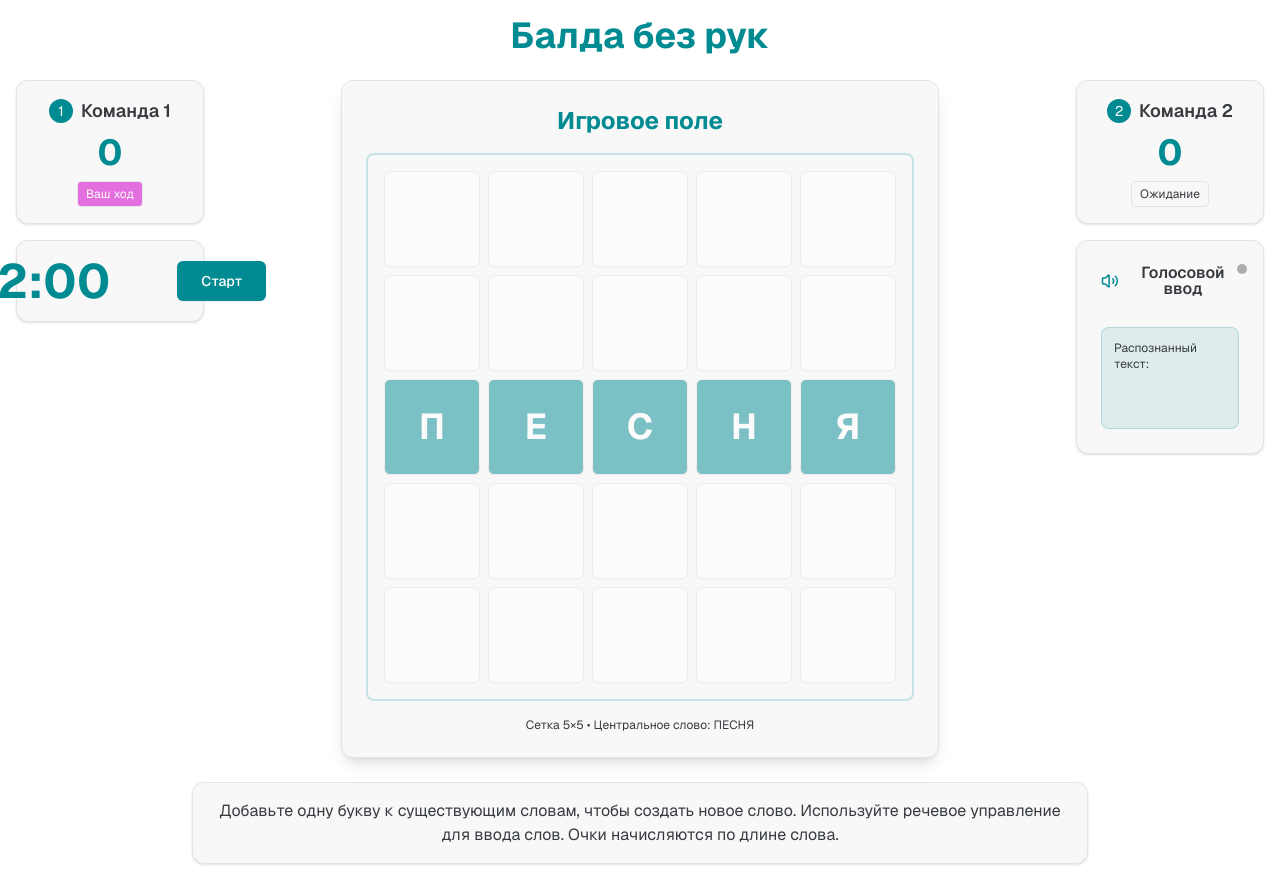
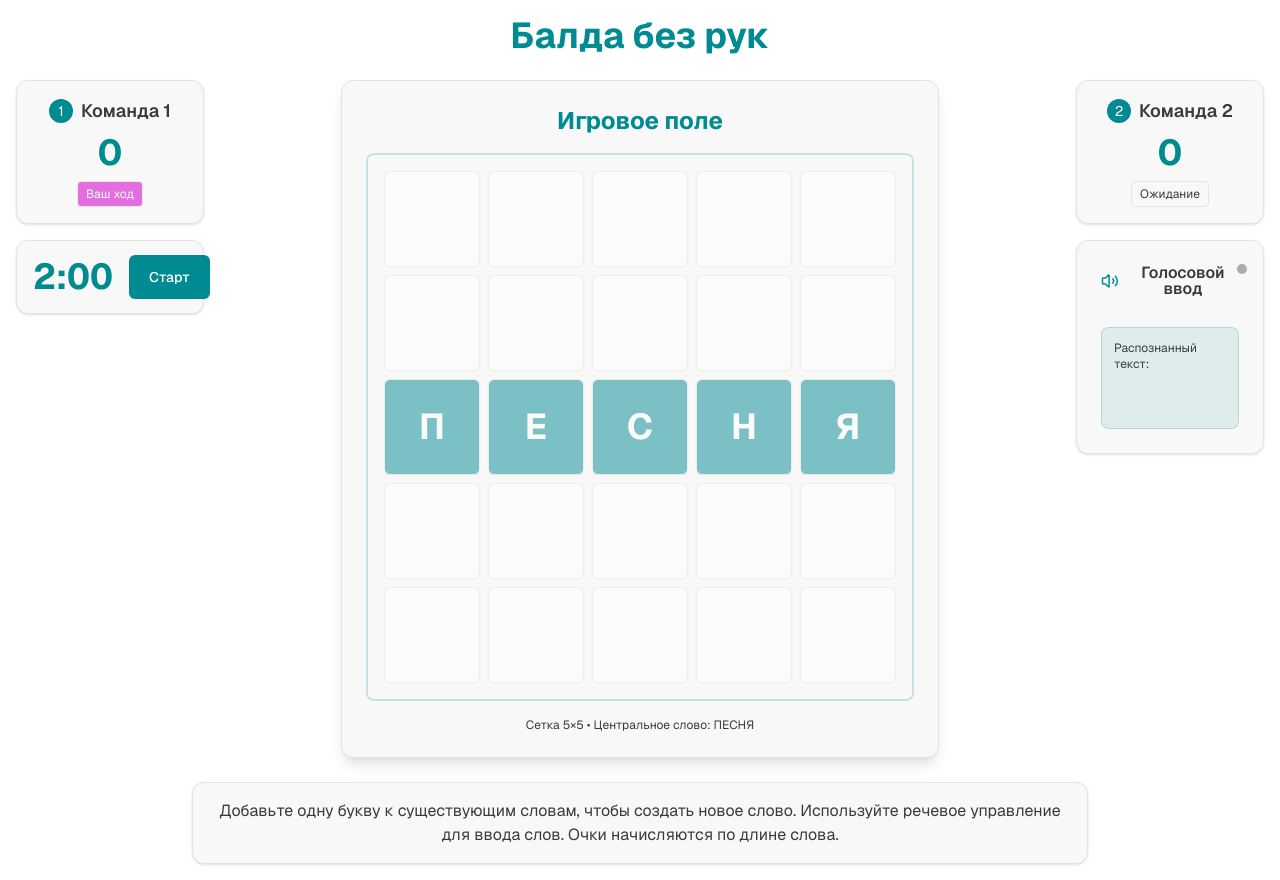
Before and after one commit to evgenius1424/hands-free-balda-game, a Next.js app: page / in a window 1280 px wide. Built offline with nearby package versions, Linux system fonts and the light colour scheme.

Commit message:
refactor: clean up unused comments and optimize landscape timer layout
- Removed redundant comments for better readability.
- Adjusted timer card styles for consistent spacing and alignment.
- Simplified button styling for improved responsiveness.

```diff
--- a/app/page.tsx
+++ b/app/page.tsx
@@ -276,7 +276,6 @@ export default function BaldaGame() {
           </>
         )}
 
-        {/* Landscape / wide layout */}
         {isLandscape && (
           <>
             {/* Main 3-column layout (no top timer) */}
@@ -302,17 +301,16 @@ export default function BaldaGame() {
                   </div>
                 </Card>
 
-                {/* Timer card under Team 1 */}
-                <Card className="p-4">
-                  <div className="flex items-center justify-center gap-6">
-                    <div className="text-3xl md:text-5xl font-bold text-primary text-center min-w-[6ch]">
+                <Card className="px-4 py-2">
+                  <div className="flex w-full items-center justify-between gap-4 h-12 md:h-14">
+                    <div className="text-3xl md:text-4xl font-bold text-primary tabular-nums leading-none">
                       {formatTime(timeLeft)}
                     </div>
                     <Button
                       onClick={startGame}
-                      size="lg"
+                      size="default"
                       variant={isGameActive ? "secondary" : "default"}
-                      className="flex items-center gap-2"
+                      className="flex items-center gap-2 shrink-0 h-10 md:h-11 px-4 md:px-5"
                     >
                       {isGameActive ? "Пауза" : "Старт"}
                     </Button>
@@ -333,7 +331,6 @@ export default function BaldaGame() {
                 </Card>
               </div>
 
-              {/* Right sidebar: Team 2 + Speech */}
               <div className="col-span-12 md:col-span-3 xl:col-span-2 space-y-4">
                 <Card className="p-4">
                   <div className="flex flex-col items-center space-y-2">
```
